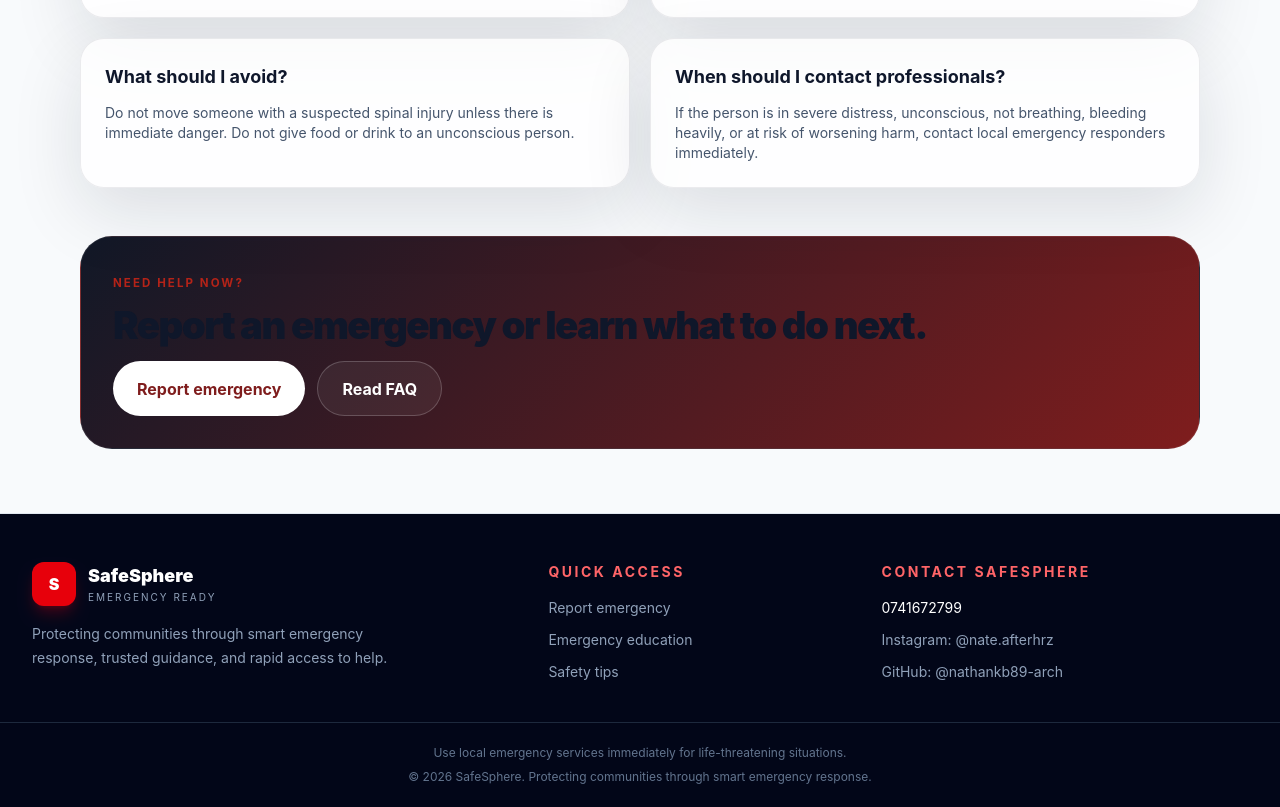
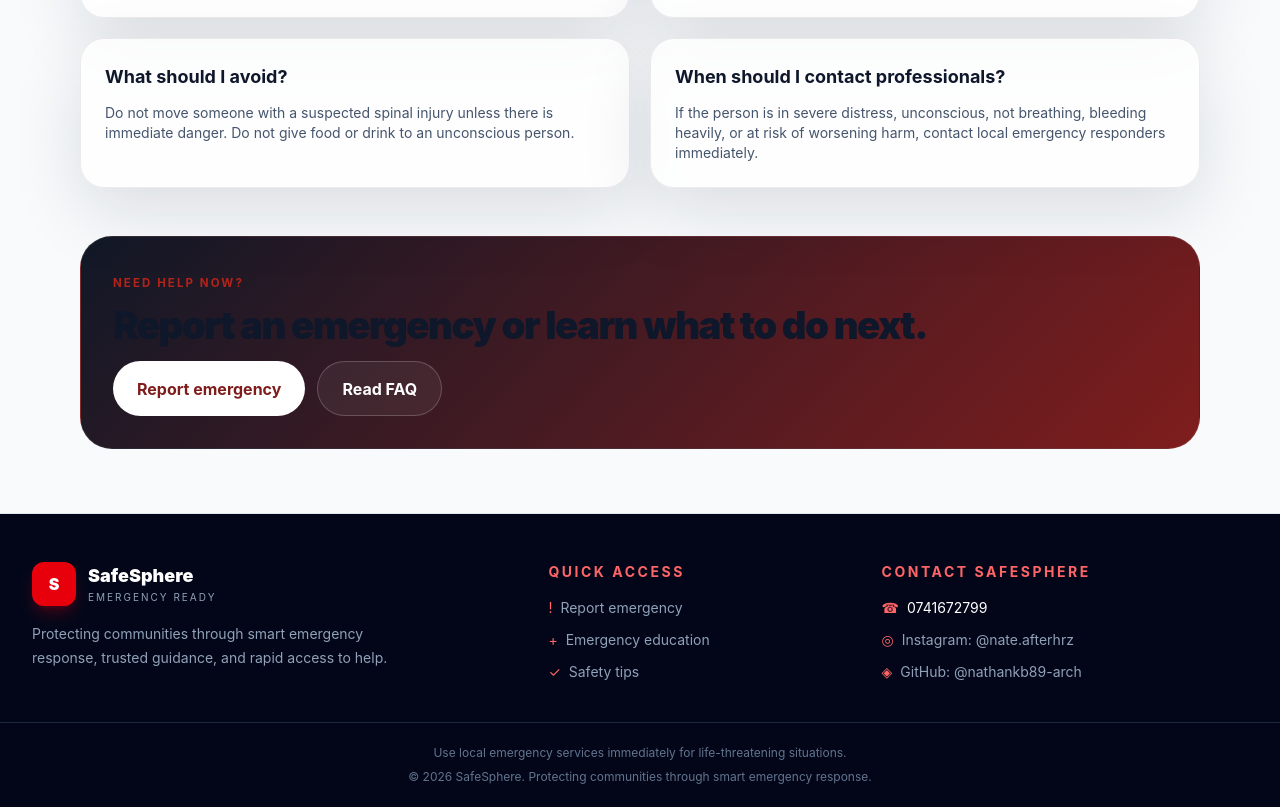
Before and after one commit to nathankb89-arch/SafeSphere_, a React (Vite) app in the folder frontend/: page /education in a window 1280 px wide. Shown: the part 1073-1880 px from the top of the page. Built offline with nearby package versions, Linux system fonts and the light colour scheme; no server answers.

Commit message:
feat: enhance Footer component with icons for quick access links and contact information

```diff
--- a/frontend/src/components/Footer.jsx
+++ b/frontend/src/components/Footer.jsx
@@ -15,17 +15,17 @@ export default function Footer() {
         <div>
           <p className="text-sm font-bold uppercase tracking-[0.18em] text-red-400">Quick access</p>
           <ul className="mt-4 space-y-3 text-sm text-slate-400">
-            <li><a href="/report" className="transition hover:text-white">Report emergency</a></li>
-            <li><a href="/education" className="transition hover:text-white">Emergency education</a></li>
-            <li><a href="/safety-tips" className="transition hover:text-white">Safety tips</a></li>
+            <li><a href="/report" className="flex items-center gap-2 transition hover:text-white"><span aria-hidden="true" className="text-red-400">!</span>Report emergency</a></li>
+            <li><a href="/education" className="flex items-center gap-2 transition hover:text-white"><span aria-hidden="true" className="text-red-400">+</span>Emergency education</a></li>
+            <li><a href="/safety-tips" className="flex items-center gap-2 transition hover:text-white"><span aria-hidden="true" className="text-red-400">✓</span>Safety tips</a></li>
           </ul>
         </div>
         <div>
           <p className="text-sm font-bold uppercase tracking-[0.18em] text-red-400">Contact SafeSphere</p>
           <div className="mt-4 space-y-3 text-sm">
-            <a href="tel:0741672799" className="block text-white transition hover:text-red-300">0741672799</a>
-            <a href="https://instagram.com/nate.afterhrz" target="_blank" rel="noreferrer" className="block text-slate-400 transition hover:text-white">Instagram: @nate.afterhrz</a>
-            <a href="https://github.com/nathankb89-arch" target="_blank" rel="noreferrer" className="block text-slate-400 transition hover:text-white">GitHub: @nathankb89-arch</a>
+            <a href="tel:0741672799" className="flex items-center gap-2 text-white transition hover:text-red-300"><span aria-hidden="true" className="text-red-400">☎</span>0741672799</a>
+            <a href="https://instagram.com/nate.afterhrz" target="_blank" rel="noreferrer" className="flex items-center gap-2 text-slate-400 transition hover:text-white"><span aria-hidden="true" className="text-red-400">◎</span>Instagram: @nate.afterhrz</a>
+            <a href="https://github.com/nathankb89-arch" target="_blank" rel="noreferrer" className="flex items-center gap-2 text-slate-400 transition hover:text-white"><span aria-hidden="true" className="text-red-400">◈</span>GitHub: @nathankb89-arch</a>
           </div>
         </div>
       </div>
```
